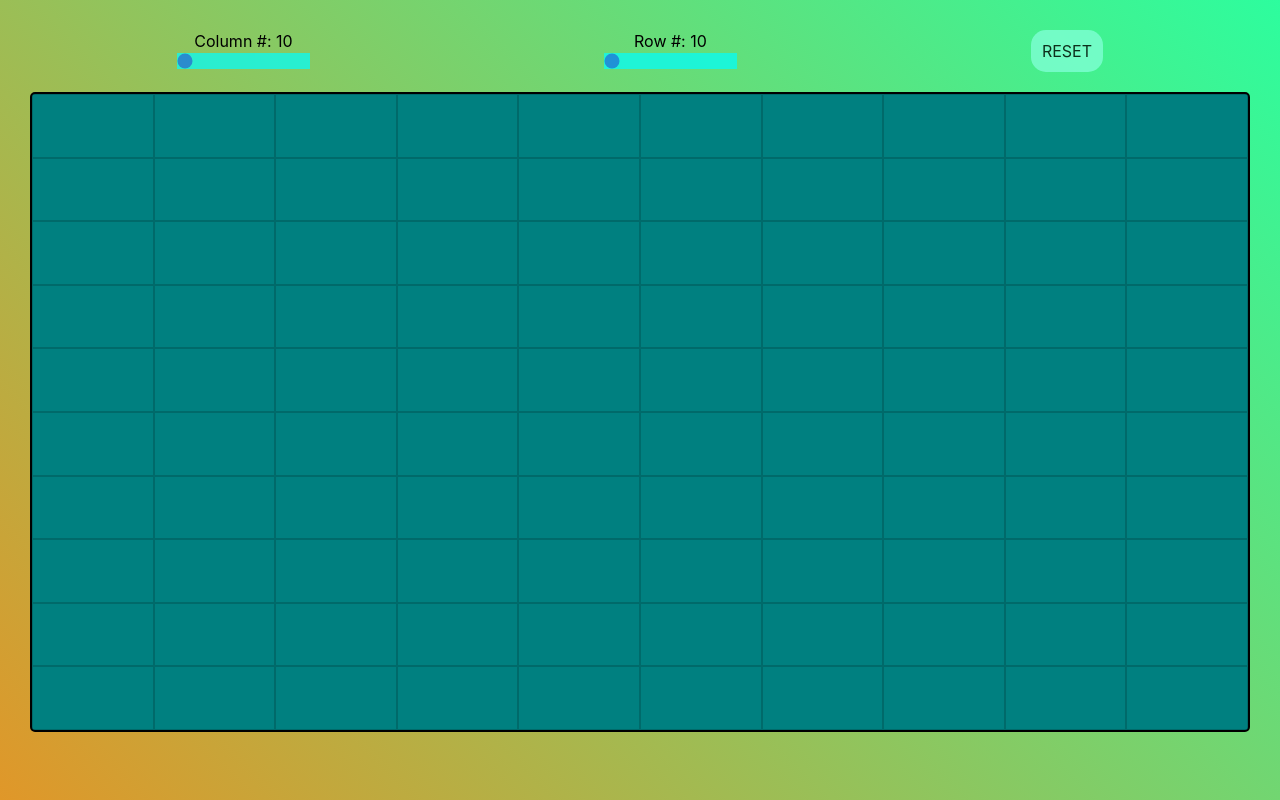
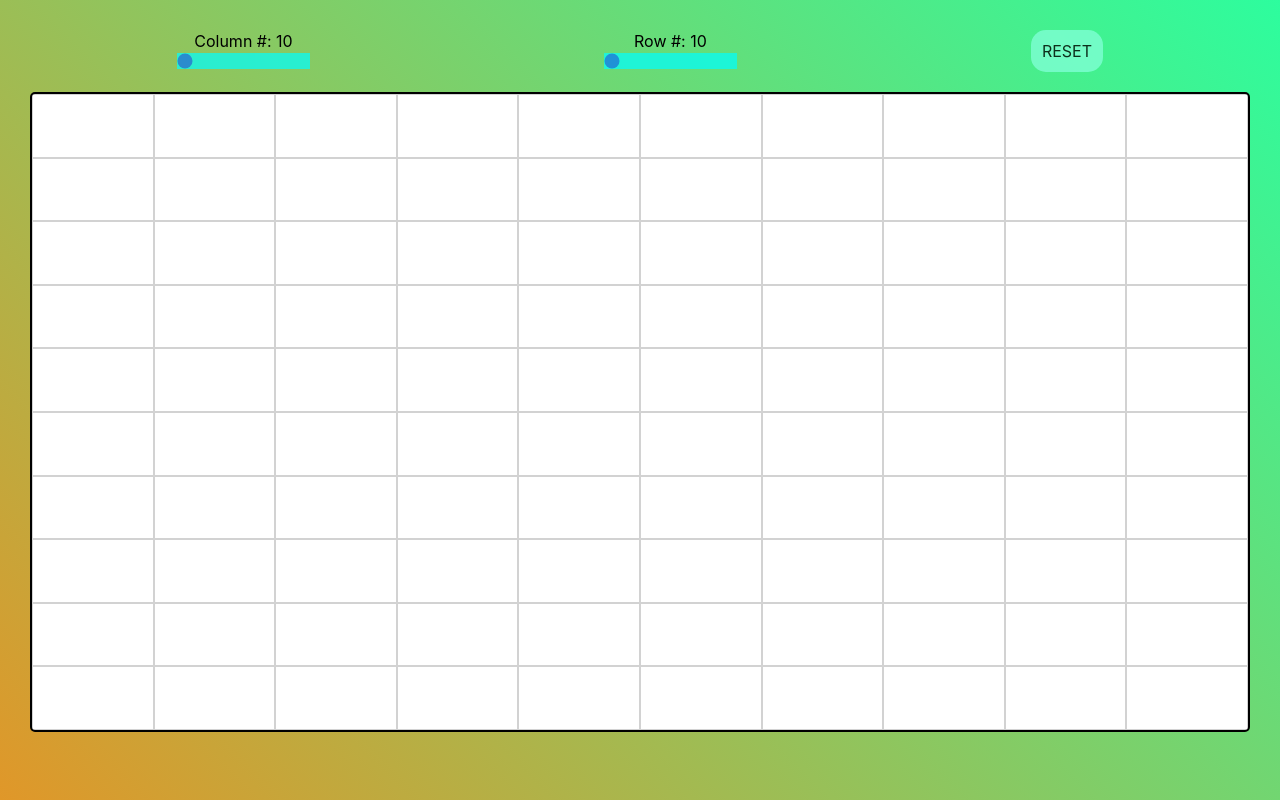
Before and after one commit to EnzoDFer/Sketch-Project, a React (Create React App) app: page / in a window 1280 px wide. Built offline with nearby package versions, Linux system fonts and the light colour scheme.

Commit message:
Restyle base color scheme

```diff
--- a/src/App.css
+++ b/src/App.css
@@ -38,7 +38,7 @@ button {
 }
 
 .grid {
-  background-color: teal;
+  background-color: rgb(255, 255, 255);
   height: 80vh;
   display: grid;
   border-radius: 5px;
@@ -51,7 +51,7 @@ button {
 }
 
 .hovered {
-  background: #00000046;
+  background: #333;
 }
 
 .slider{
```
